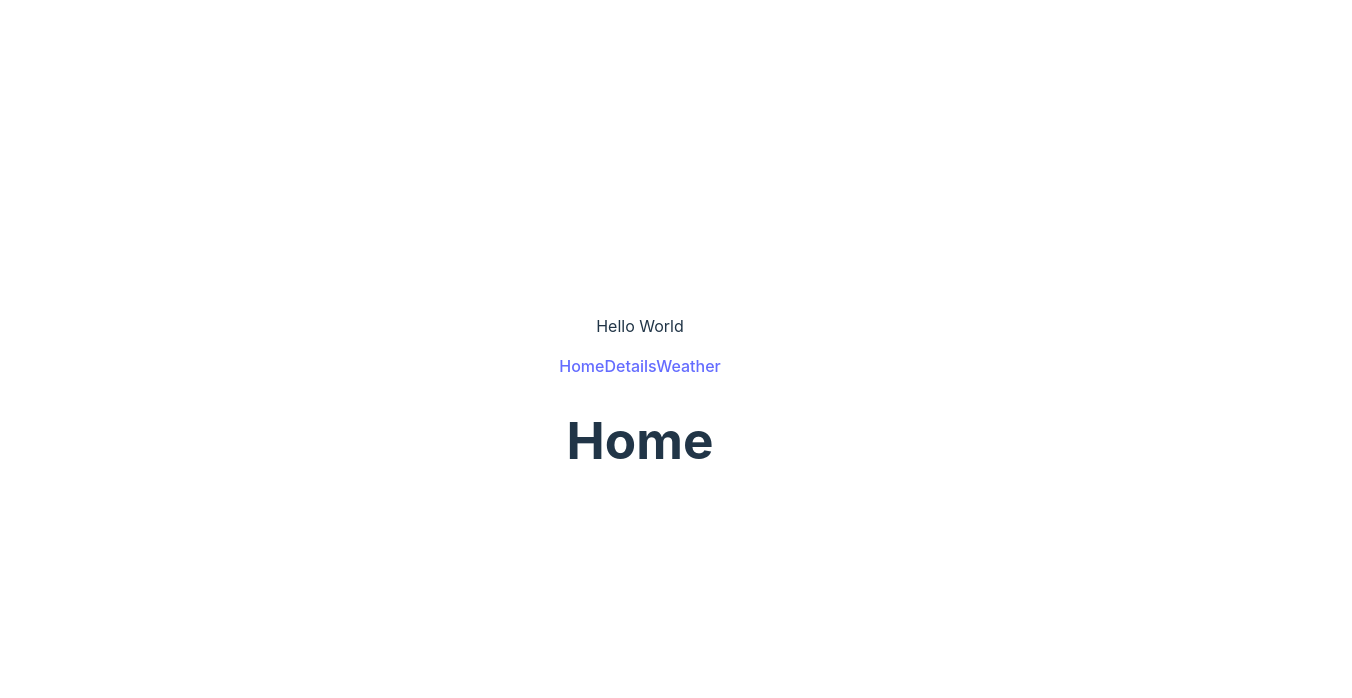
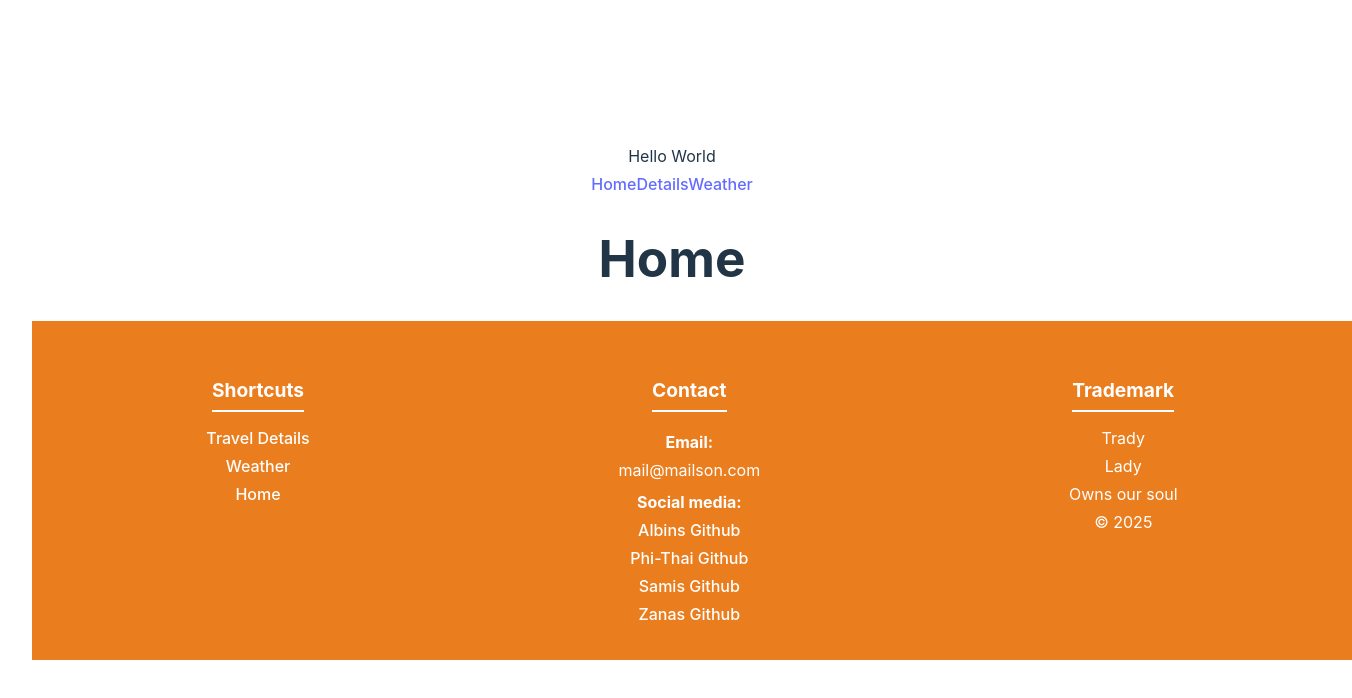
Before and after one commit to Albin-Tenghagen/fullstackPlaner, a React (Vite) app in the folder vite-folder/: page / in a window 1280 px wide. Shown: the top 698 px of the page, 1352 px wide, since content can reach past the window. Built offline with nearby package versions, Linux system fonts and the light colour scheme.

Commit message:
Footer is now complete with shortcuts to different pages, A contact field with mail and github accounts, and also some trademark information. Some simple css has been added

```diff
--- a/vite-folder/src/App.jsx
+++ b/vite-folder/src/App.jsx
@@ -1,6 +1,7 @@
 import { useState } from "react";
 import { Outlet } from "react-router";
 import Header from "./components/HeaderFolder/Header";
+import Footer from "./components/FooterFolder/Footer";
 import "./App.css";
 
 function App() {
@@ -8,6 +9,7 @@ function App() {
     <>
       <Header />
       <Outlet />
+      <Footer />
     </>
   );
 }
--- /dev/null
+++ b/vite-folder/src/components/FooterFolder/Footer.jsx
@@ -0,0 +1,73 @@
+import { Link } from "react-router";
+import "./footer.css";
+
+const Footer = () => {
+  const currentYear = new Date().getFullYear();
+
+  return (
+    <footer>
+      <article className="footerArticle">
+        <h4>Shortcuts</h4>
+        <Link to="/details" className="footerLink">
+          {" "}
+          Travel Details
+        </Link>
+        <Link to="/weather" className="footerLink">
+          Weather
+        </Link>
+        <Link to="/" className="footerLink">
+          Home
+        </Link>
+      </article>
+
+      <article className="footerArticle">
+        <h4>Contact</h4>
+        <h5>Email:</h5>
+        <p>mail@mailson.com</p>
+        <h5>Social media:</h5>
+        <a
+          href="https://github.com/Albin-Tenghagen"
+          target="_blank"
+          rel="noopener noreferrer"
+          className="footerLink"
+        >
+          Albins Github
+        </a>
+        <a
+          href="https://github.com/ThaisonL"
+          target="_blank"
+          rel="noopener noreferrer"
+          className="footerLink"
+        >
+          Phi-Thai Github
+        </a>
+        <a
+          href="https://github.com/Samii02"
+          target="_blank"
+          rel="noopener noreferrer"
+          className="footerLink"
+        >
+          Samis Github
+        </a>
+        <a
+          href="https://github.com/ZanaPK0"
+          target="_blank"
+          rel="noopener noreferrer"
+          className="footerLink"
+        >
+          Zanas Github
+        </a>
+      </article>
+
+      <article className="footerArticle">
+        <h4>Trademark</h4>
+        <p>Trady</p>
+        <p>Lady</p>
+        <p>Owns our soul</p>
+        <p>© {currentYear}</p>
+      </article>
+    </footer>
+  );
+};
+
+export default Footer;
--- /dev/null
+++ b/vite-folder/src/components/FooterFolder/footer.css
@@ -0,0 +1,62 @@
+footer {
+  min-width: 100vw;
+  background-color: #ea7d1d;
+  color: white;
+  padding: 20px;
+  display: flex;
+  justify-content: space-around;
+  flex-wrap: wrap;
+  text-align: center;
+}
+
+/* Style for each section in the footer */
+.footerArticle {
+  max-width: 300px;
+  margin: 10px;
+}
+
+/* Section titles */
+h4 {
+  font-size: 1.2rem;
+  margin-bottom: 10px;
+  border-bottom: 2px solid white;
+  display: inline-block;
+  padding-bottom: 5px;
+}
+
+/* Email and general text */
+h5 {
+  margin: 8px 0 4px;
+  font-size: 1rem;
+}
+
+p {
+  margin: 4px 0;
+}
+
+/* Targeting footer links specifically */
+.footerLink {
+  color: white; /* Make text white */
+  text-decoration: none;
+  display: block;
+  margin: 4px 0;
+  transition: color 0.3s ease-in-out;
+}
+
+/* Hover effect for footer links */
+.footerLink:hover {
+  color: #2280ed; /* Gold color on hover */
+  text-decoration: underline;
+}
+
+/* Ensure the footer is responsive */
+@media (max-width: 768px) {
+  footer {
+    flex-direction: column;
+    align-items: center;
+  }
+
+  .footerArticle {
+    text-align: center;
+  }
+}
```
